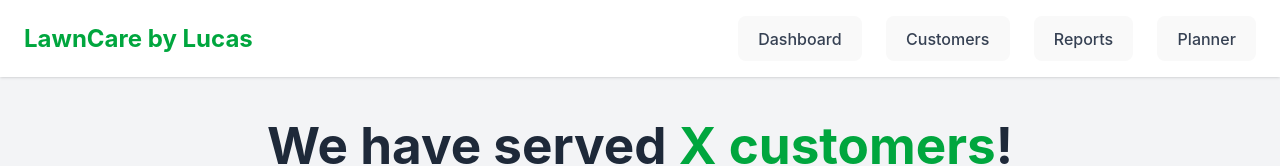
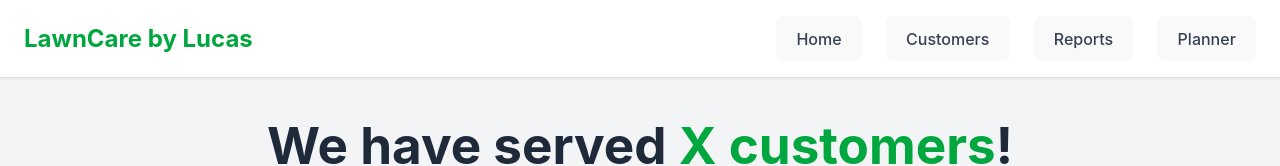
Before and after one commit to lucasr4200/LawncareWebsite, a React (Vite) app in the folder lawncare-website/: page / in a window 1280 px wide. Shown: the top 166 px of the page. Built offline with nearby package versions, Linux system fonts and the light colour scheme.

Commit message:
Dashboard-> Home
Changed Dashboard to Home on top of page dashboard

```diff
--- a/lawncare-website/src/HomePage.jsx
+++ b/lawncare-website/src/HomePage.jsx
@@ -15,7 +15,7 @@ export default function HomePage() {
                             onClick={() => navigate("/")}
                             className="text-gray-700 hover:text-green-600 font-medium"
                         >
-                            Dashboard
+                            Home
                         </button>
                         <button
                             onClick={() => navigate("/customers")}
--- a/lawncare-website/src/TodaysPlan.jsx
+++ b/lawncare-website/src/TodaysPlan.jsx
@@ -1,4 +1,5 @@
 import React, { useState, useEffect } from "react";
+import { useNavigate } from "react-router-dom";
 import MapView from "./components/MapView";
 
 export default function TodaysPlan() {
@@ -76,7 +77,7 @@ export default function TodaysPlan() {
                             onClick={() => navigate("/")}
                             className="text-gray-700 hover:text-green-600 font-medium"
                         >
-                            Dashboard
+                            Home
                         </button>
                         <button
                             onClick={() => navigate("/customers")}
```
